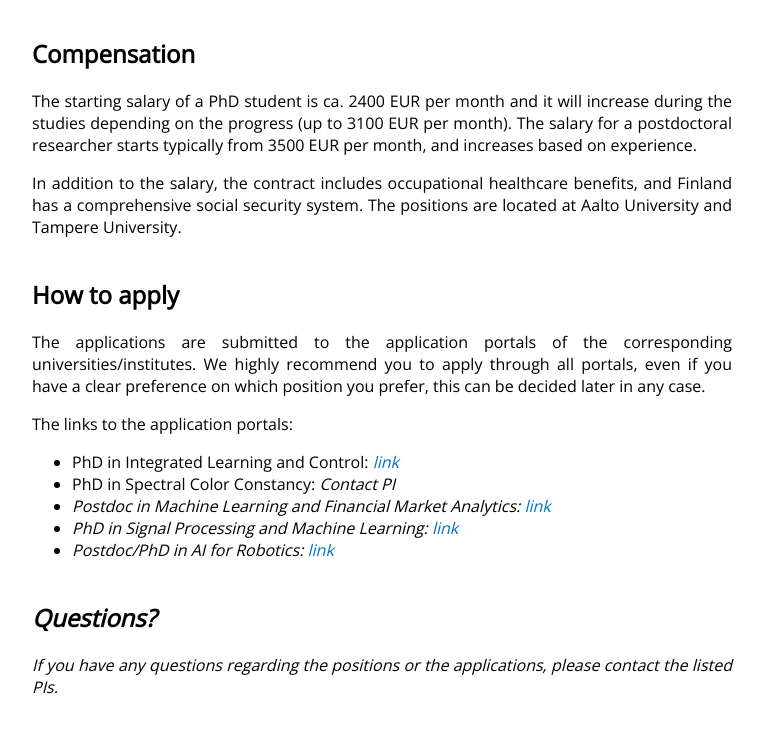
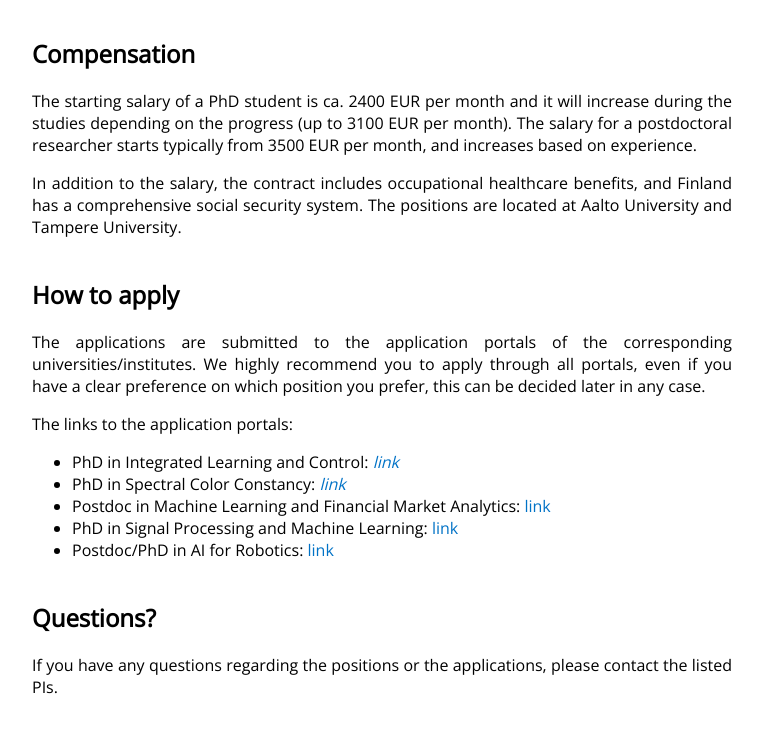
Before and after one commit to kamarain/recruit2025, a plain HTML site: page index.html in a window 1280 px wide. Shown: the part 6310-7042 px from the top of the page, without its empty margins (258-1023 px from the left). Drawn offline with nearby package versions, Linux system fonts and the light colour scheme.

Commit message:
added Jonis link (FINALLY :( )

```diff
--- a/index.html
+++ b/index.html
@@ -361,7 +361,7 @@ Research topics for the Autonomous Mobile Machines group relate to robot learnin
         The links to the application portals:
     <ul>
         <li>PhD in Integrated Learning and Control: <i><a href="https://tuni.rekrytointi.com/paikat/index.php?jid=2776&key=&o=A_RJ&rspvt=ecyvz3953tskoo8ckc444wc4k0gsk44">link</a></i></li>
-        <li>PhD in Spectral Color Constancy: <i>Contact PI</a>
+        <li>PhD in Spectral Color Constancy: <i><a href="https://jobs.ams-osram.com/en/job/Doktorandin-Color-Consistency-and-Automated-White-Balancing-d_m_w-befristet-fuer-3-Jahre-Jena?id=21525">link</a></i></li>
         <li>Postdoc in Machine Learning and Financial Market Analytics: <a href="https://tuni.rekrytointi.com/paikat/?o=A_A&jid=2753">link</a></li>
         <li>PhD in Signal Processing and Machine Learning: <a href="https://tuni.rekrytointi.com/paikat/?o=A_RJ&jgid=1&jid=2761">link</a></li>
         <li>Postdoc/PhD in AI for Robotics: <a href="https://tuni.rekrytointi.com/paikat/?o=A_A&jid=2770">link</a></li>
```
